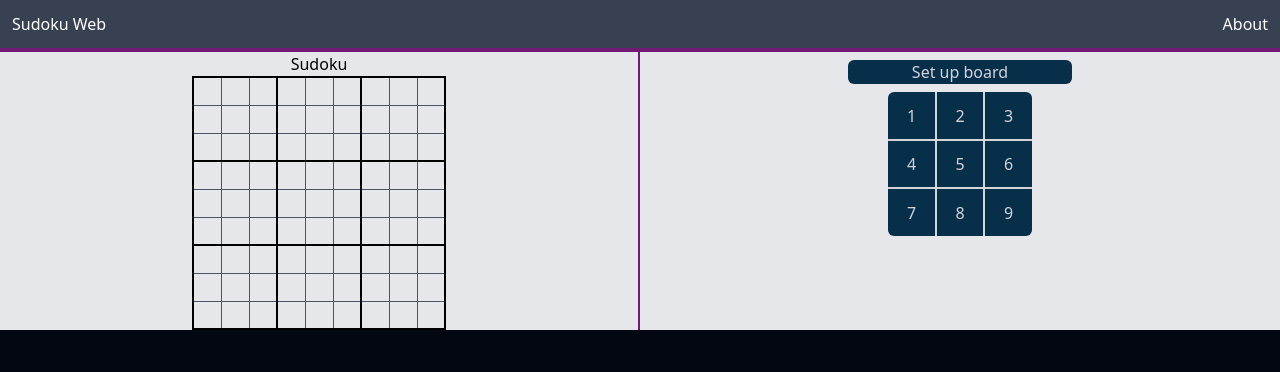
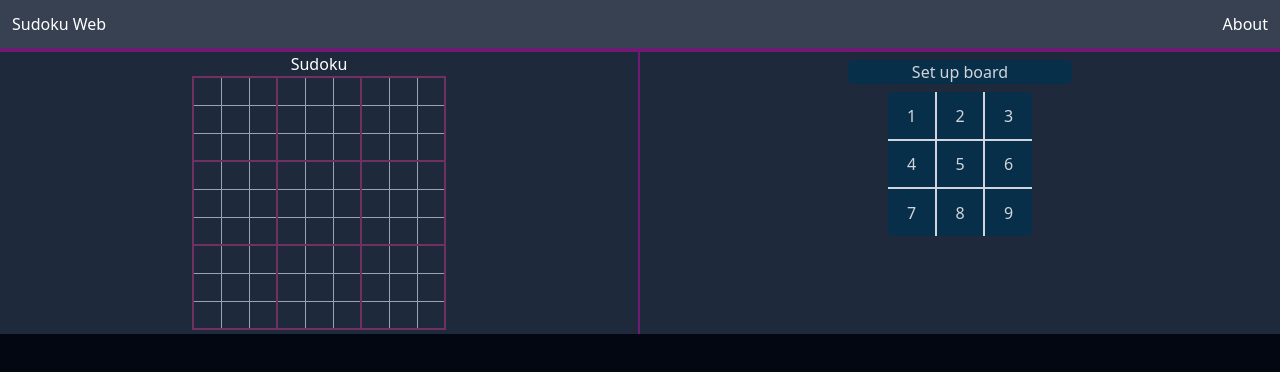
Before and after one commit to Kjaerandsen/SudokuWeb, a Next.js app: page / in a window 1280 px wide. Shown: the top 372 px of the page. Built offline with nearby package versions, Linux system fonts and the light colour scheme.

Commit message:
Updated the rest of the components to use tailwind with dark design.

```diff
--- a/src/app/SudokuBoard.js
+++ b/src/app/SudokuBoard.js
@@ -151,10 +151,10 @@ export default function SudokuBoard() {
         return (
             <tr>
                 {props.items.map((data, x) => (
-                    <td className="align-items-center justify-content-center w-7 h-7 border border-gray-600" style={!data.isValid && data.isMarked && data.isSelected ? {backgroundColor: 'rgb(112,53,49)'} : data.isSelected ? {backgroundColor: 'purple'} :
+                    <td className="align-items-center justify-content-center w-7 h-7 border border-gray-400" style={!data.isValid && data.isMarked && data.isSelected ? {backgroundColor: 'rgb(112,53,49)'} : data.isSelected ? {backgroundColor: 'purple'} :
                     {}}
                     id={x + props.indexStart} key={x} onClick={() => updateSelection(x+props.indexStart)}>
-                        <div style={data.val > 0 ? {}: {visibility:'hidden'}} className={data.isValid ? "align-items-center justify-content-center" : "text-red-800 align-items-center justify-content-center"}>
+                        <div style={data.val > 0 ? {}: {visibility:'hidden'}} className={data.isValid ? "align-items-center justify-content-center text-bold text-gray-300" : "text-red-800 text-bold align-items-center justify-content-center"}>
                             {data.val}</div>
                     </td>
                 ))}
@@ -166,7 +166,7 @@ export default function SudokuBoard() {
         <>
         <div className="col-span-2 md:col-span-1 md:border-r-2 md:border-fuchsia-900">
             <h1>Sudoku</h1>
-            <table className="table-fixed border-2 border-black m-auto">
+            <table className="table-fixed border-2 m-auto mb-1" style={{borderColor: 'rgb(112, 48, 97)'}}>
                 <tbody>
                     <SudokuRow items={data.slice(0, 9)} indexStart = {0} />
                     <SudokuRow items={data.slice(9, 18)} indexStart = {9} />
@@ -180,7 +180,7 @@ export default function SudokuBoard() {
                 </tbody>
             </table>
         </div>
-        <div className="col-span-2 md:col-span-1 border-end border-start border-secondary">
+        <div className="col-span-2 md:col-span-1 border-end border-start border-gray-400">
             <button type="button" className="bg-sky-950 text-gray-300 pl-2 pr-2 m-2 rounded-md w-56" onClick={() => setStartingPosition([
                 0,0,0,0,0,3,9,6,8,
                 0,0,4,6,2,0,5,1,0,
--- a/src/app/about/page.js
+++ b/src/app/about/page.js
@@ -1,5 +1,7 @@
 export default function Page() {
     return(
-        <h1>Hello this is an about page</h1>
+        <main className="container text-center text-white bg-slate-800 m-auto grid grid-cols-2">
+            <div className="text-white"><h1>Hello this is an about page</h1></div>
+        </main>
     )
 }
--- a/src/app/globals.css
+++ b/src/app/globals.css
@@ -3,11 +3,11 @@
 @tailwind utilities;
 
 td:nth-of-type(3n) {
-  border-right: 2px solid black !important;
+  border-right: 2px solid rgb(112, 48, 97) !important;
 }
 
 tr:nth-of-type(3n) {
-  border-bottom: 2px solid black !important;
+  border-bottom: 2px solid rgb(112, 48, 97) !important;
 }
 
 .selected{
--- a/src/app/page.js
+++ b/src/app/page.js
@@ -2,7 +2,7 @@ import SudokuBoard from './SudokuBoard.js'
 
 export default function Home() {
   return (
-    <main className="container text-center bg-gray-200 m-auto grid grid-cols-2">
+    <main className="container text-center text-white bg-slate-800 m-auto grid grid-cols-2">
         <SudokuBoard/>
     </main>
   )
```
